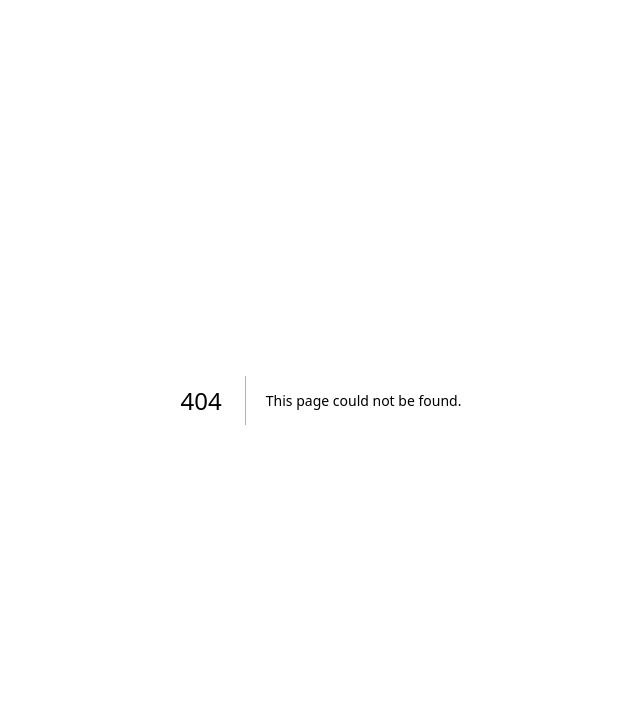
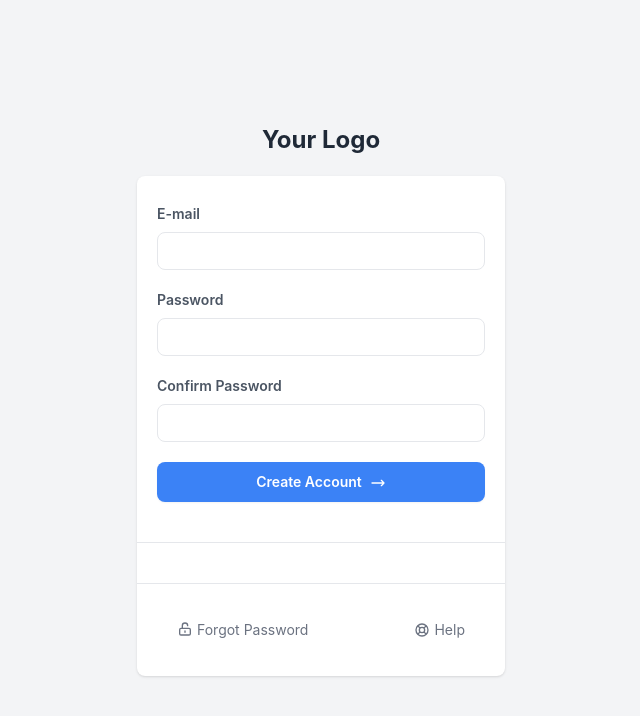
Before and after one commit to hilmimarifin/next-messaging-app, a Next.js app: page /signup in a window 1280 px wide. Before the commit this address had no page. Shown: the top 716 px of the page, without its empty margins (319-959 px from the left). Built offline with nearby package versions, Linux system fonts and the light colour scheme; no server answers.

Commit message:
test push after reinstall windows 2

```diff
--- a/src/components/ButtonGoogle.tsx
+++ b/src/components/ButtonGoogle.tsx
@@ -48,7 +48,7 @@
                 type: "standard",
                 theme: "filled_black",
                 // size: "small",
-                text: "continue_with",
+                text: "signup_with",
                 shape: "pill",
             });
 
--- /dev/null
+++ b/src/pages/signup.tsx
@@ -0,0 +1,75 @@
+import { useEffect } from "react";
+import { useForm, SubmitHandler } from "react-hook-form";
+import GoogleButton from "../components/ButtonGoogle";
+
+type Inputs = {
+  example: string,
+  exampleRequired: string,
+};
+
+export default function Signin() {
+  const { register, handleSubmit, watch, formState: { errors } } = useForm<Inputs>();
+  const onSubmit: SubmitHandler<Inputs> = data => console.log(data);
+
+  console.log(watch("example")) // watch input value by passing the name of it
+  return (
+    <div className="min-h-screen bg-gray-100 flex flex-col justify-center sm:py-12">
+      <div className="p-10 xs:p-0 mx-auto md:w-full md:max-w-md">
+        <h1 className="font-bold text-center text-2xl mb-5">Your Logo</h1>
+        <div className="bg-white shadow w-full rounded-lg divide-y divide-gray-200">
+          <div className="px-5 py-7">
+            <label className="font-semibold text-sm text-gray-600 pb-1 block">E-mail</label>
+            <input type="text" className="border rounded-lg px-3 py-2 mt-1 mb-5 text-sm w-full" />
+            <label className="font-semibold text-sm text-gray-600 pb-1 block">Password</label>
+            <input type="text" className="border rounded-lg px-3 py-2 mt-1 mb-5 text-sm w-full" />
+            <label className="font-semibold text-sm text-gray-600 pb-1 block">Confirm Password</label>
+            <input type="text" className="border rounded-lg px-3 py-2 mt-1 mb-5 text-sm w-full" />
+
+            <button type="button" className="transition duration-200 bg-blue-500 hover:bg-blue-600 focus:bg-blue-700 focus:shadow-sm focus:ring-4 focus:ring-blue-500 focus:ring-opacity-50 text-white w-full py-2.5 rounded-lg text-sm shadow-sm hover:shadow-md font-semibold text-center inline-block">
+              <span className="inline-block mr-2">Create Account</span>
+              <svg xmlns="http://www.w3.org/2000/svg" fill="none" viewBox="0 0 24 24" stroke="currentColor" className="w-4 h-4 inline-block">
+                <path strokeLinecap="round" strokeLinejoin="round" strokeWidth={2} d="M17 8l4 4m0 0l-4 4m4-4H3" />
+              </svg>
+            </button>
+            <div className=" mt-3">
+              <GoogleButton />
+            </div>
+          </div>
+          <div className="p-5">
+            <div className="grid grid-cols-3 gap-1">
+              <div style={{
+                display: "flex",
+                justifyContent: "center",
+                flexDirection: "column",
+                alignItems: "center",
+              }}>
+
+              </div>
+            </div>
+          </div>
+          <div className="py-5">
+            <div className="grid grid-cols-2 gap-1">
+              <div className="text-center sm:text-left whitespace-nowrap">
+                <button className="transition duration-200 mx-5 px-5 py-4 cursor-pointer font-normal text-sm rounded-lg text-gray-500 hover:bg-gray-100 focus:outline-none focus:bg-gray-200 focus:ring-2 focus:ring-gray-400 focus:ring-opacity-50 ring-inset">
+                  <svg xmlns="http://www.w3.org/2000/svg" fill="none" viewBox="0 0 24 24" stroke="currentColor" className="w-4 h-4 inline-block align-text-top">
+                    <path strokeLinecap="round" strokeLinejoin="round" strokeWidth={2} d="M8 11V7a4 4 0 118 0m-4 8v2m-6 4h12a2 2 0 002-2v-6a2 2 0 00-2-2H6a2 2 0 00-2 2v6a2 2 0 002 2z" />
+                  </svg>
+                  <span className="inline-block ml-1">Forgot Password</span>
+                </button>
+              </div>
+              <div className="text-center sm:text-right whitespace-nowrap">
+                <button className="transition duration-200 mx-5 px-5 py-4 cursor-pointer font-normal text-sm rounded-lg text-gray-500 hover:bg-gray-100 focus:outline-none focus:bg-gray-200 focus:ring-2 focus:ring-gray-400 focus:ring-opacity-50 ring-inset">
+                  <svg xmlns="http://www.w3.org/2000/svg" fill="none" viewBox="0 0 24 24" stroke="currentColor" className="w-4 h-4 inline-block align-text-bottom	">
+                    <path strokeLinecap="round" strokeLinejoin="round" strokeWidth={2} d="M18.364 5.636l-3.536 3.536m0 5.656l3.536 3.536M9.172 9.172L5.636 5.636m3.536 9.192l-3.536 3.536M21 12a9 9 0 11-18 0 9 9 0 0118 0zm-5 0a4 4 0 11-8 0 4 4 0 018 0z" />
+                  </svg>
+                  <span className="inline-block ml-1">Help</span>
+                </button>
+              </div>
+            </div>
+          </div>
+        </div>
+      </div>
+    </div>
+
+  );
+}
```
